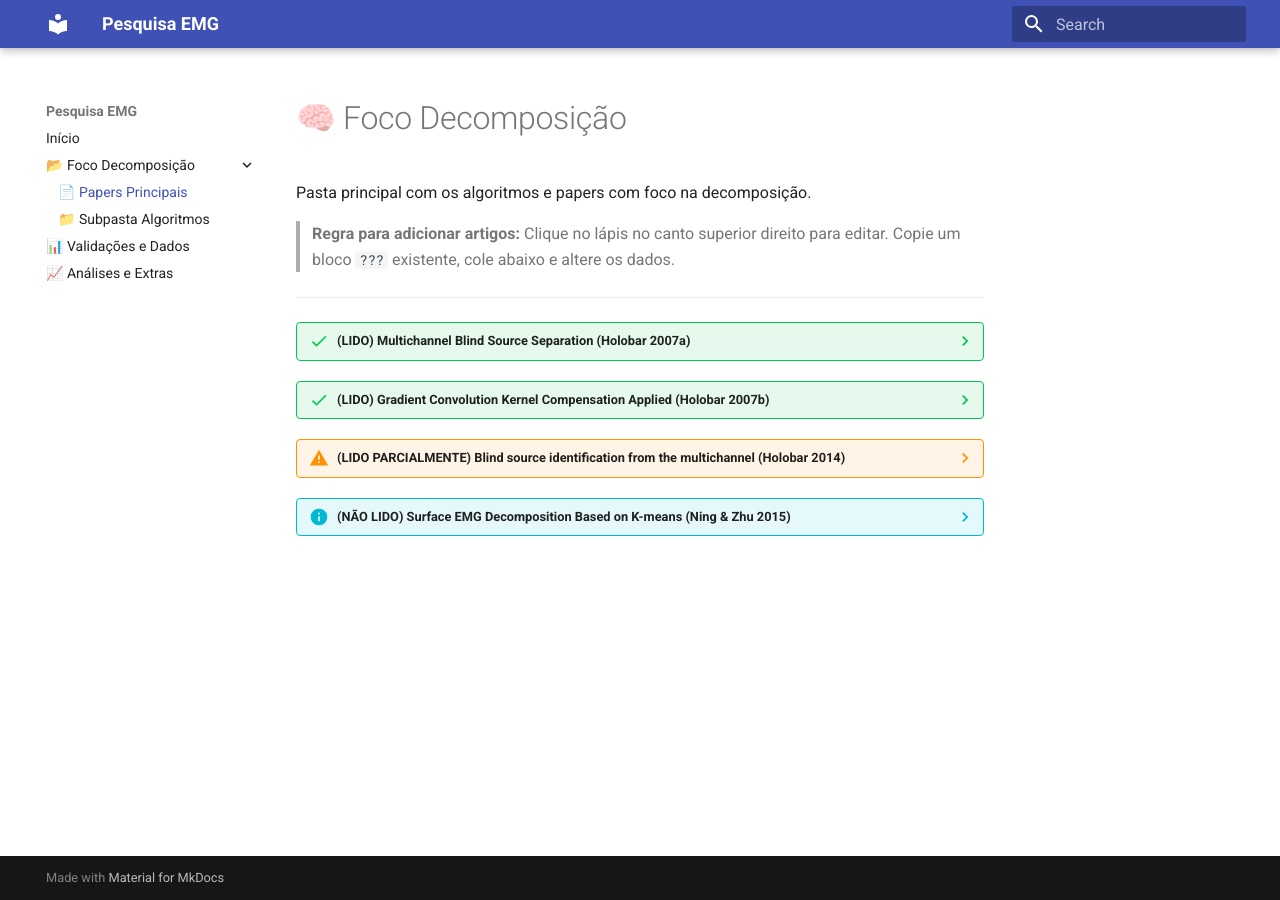
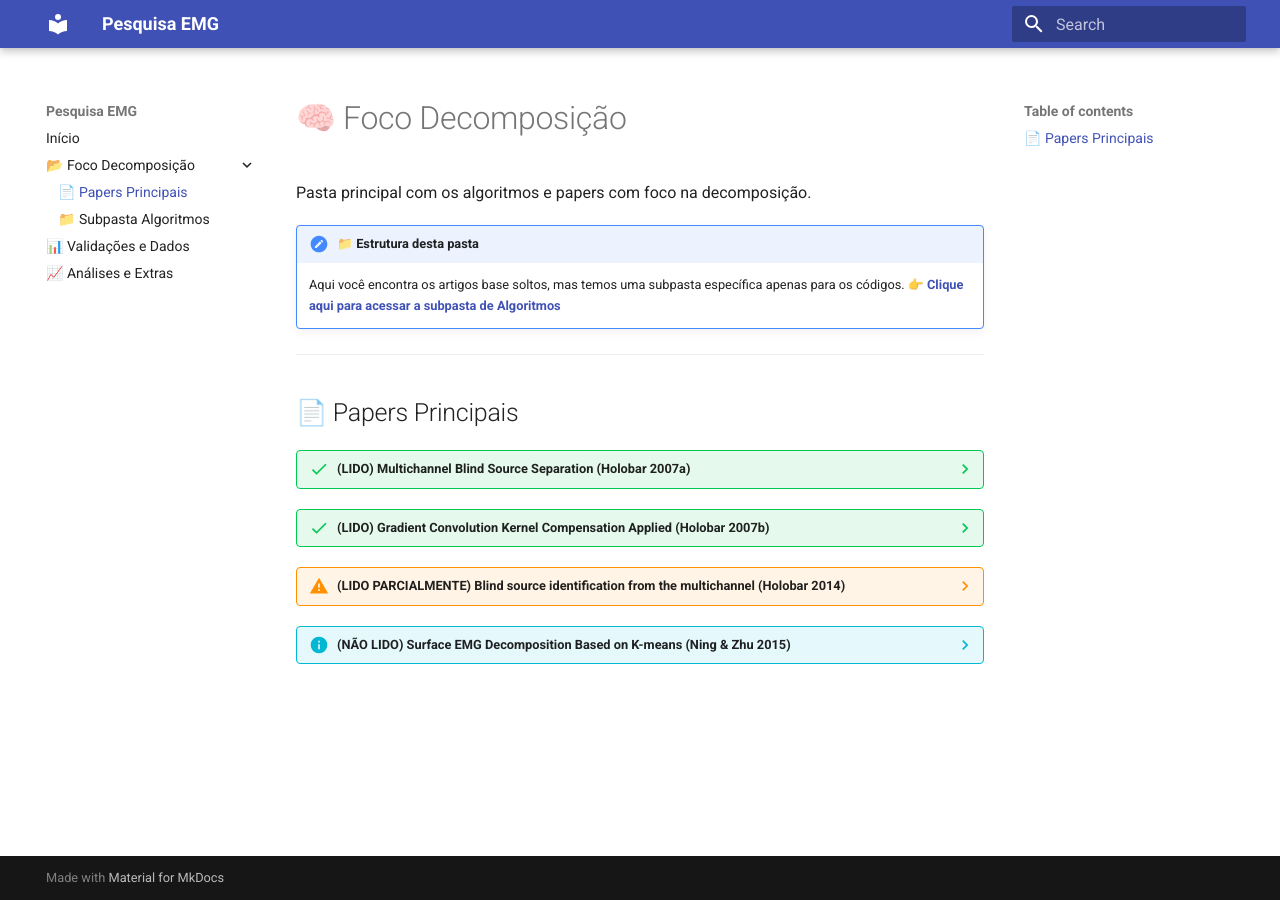
Before and after one commit to GuBergamo/HDEMG_LEB, an MkDocs documentation site: the page built from docs/foco_decomposicao.md, in a window 1280 px wide. Built offline with MkDocs 1.6.1 and Material for MkDocs 9.7.7, drawn with Linux system fonts in a browser that asks for light colours.

Commit message:
Enhance foco_decomposicao.md with papers section
Added a section for main papers and improved folder structure note.

```diff
--- a/docs/foco_decomposicao.md
+++ b/docs/foco_decomposicao.md
@@ -2,9 +2,13 @@
 
 Pasta principal com os algoritmos e papers com foco na decomposição.
 
-> **Regra para adicionar artigos:** Clique no lápis no canto superior direito para editar. Copie um bloco `???` existente, cole abaixo e altere os dados.
+!!! note "📁 Estrutura desta pasta"
+    Aqui você encontra os artigos base soltos, mas temos uma subpasta específica apenas para os códigos.
+    👉 **[Clique aqui para acessar a subpasta de Algoritmos](algoritmos_codigos.md)**
 
 ---
+
+## 📄 Papers Principais
 
 ??? success "(LIDO) Multichannel Blind Source Separation (Holobar 2007a)"
     - **DOI:** [Link Se Houver](#)
```
